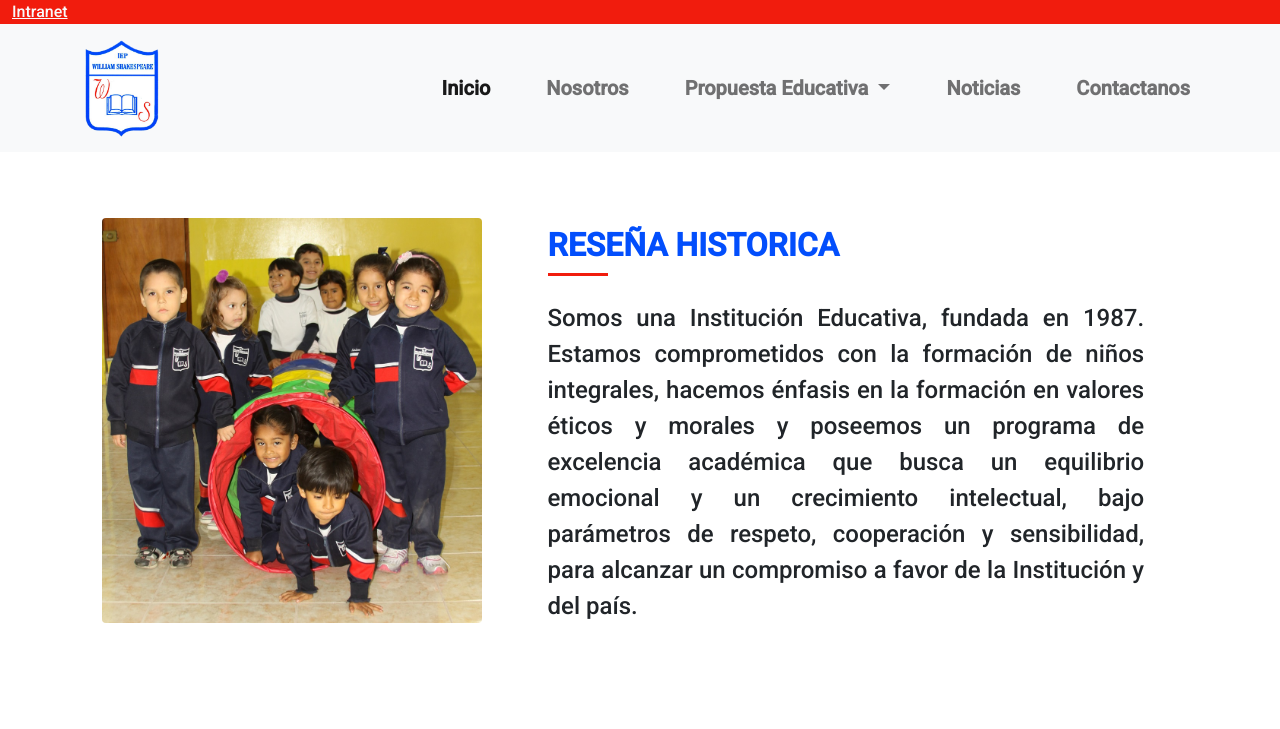
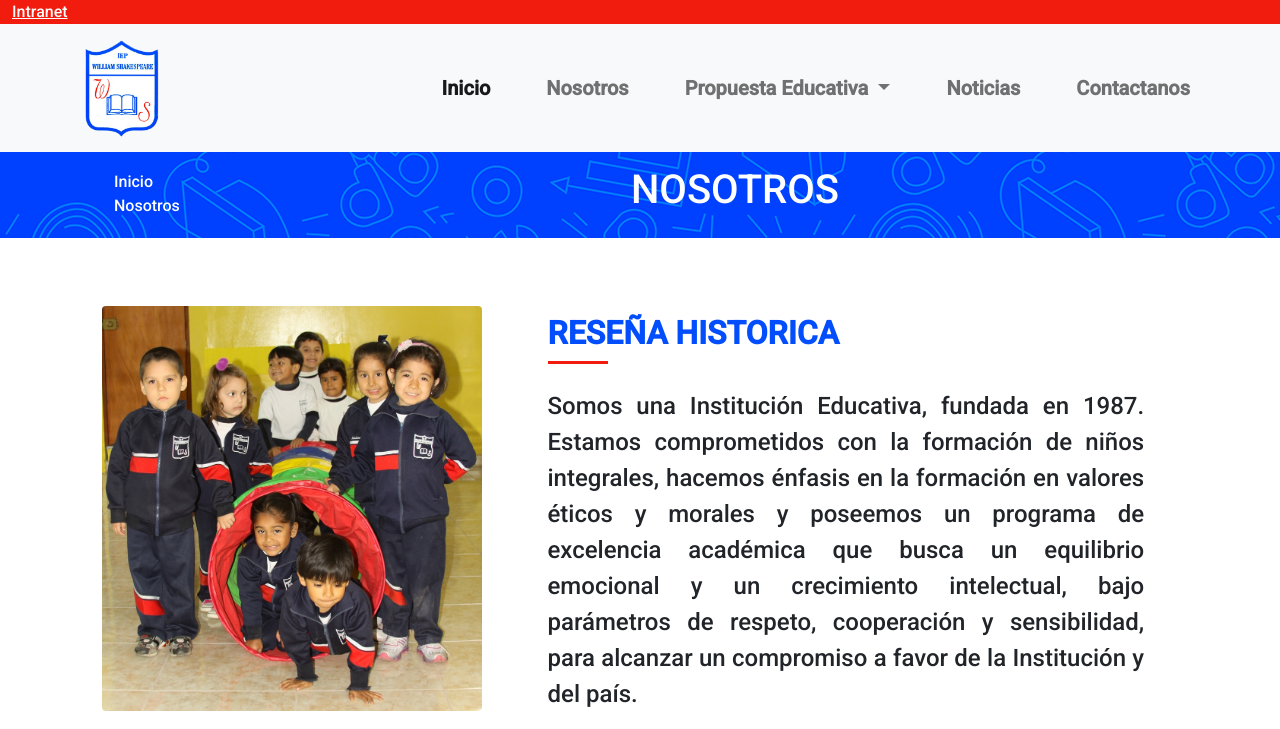
Before and after one commit to Cubiiii/web-william, a plain HTML site: page nosotros.html in a window 1280 px wide. Shown: the top 729 px of the page. Drawn offline with nearby package versions, Linux system fonts and the light colour scheme.

Commit message:
fix name banner

```diff
--- a/nosotros.html
+++ b/nosotros.html
@@ -69,8 +69,26 @@
         </nav>
     </header>
 
+    <!-- banner -->
+    <div class="container-fluid margent bg-menu-internab margent">
+        <div class="container py-3 text-white">
+            <div class="row d-flex align-items-center">
+                <div class="col-2">
+                    <ol class="mb-0" style="list-style: none;">
+                        <li>Inicio<a href="" class="text-white fw-bold"></a></li>
+                        <!-- <li>Noticias<a href="" class="text-white fw-bold"></a></li> -->
+                        <li>Nosotros<a href="" class="text-white fw-bold"></a></li>
+                    </ol>
+                </div>
+                <div class="col-10 text-center">
+                    <h2 class="text-uppercase fs-1">Nosotros</h2>
+                </div>
+            </div>
+        </div>
+    </div>
+
     <!-- Resena historica -->
-    <div class="container margent">
+    <div class="container ">
         <div class="row d-flex justify-content-md-evenly">
             <div class="col-12 col-md-4 " style="padding: 6% 0;">
                 <img src="./img/nosotros/historica.jpg" alt="" class="card_shadow  rounded w-100">
```
Also changed, not shown: metologia.html (+1 -1 lines), niveles.html (+1 -1 lines), noticias.html (+1 -1 lines).
